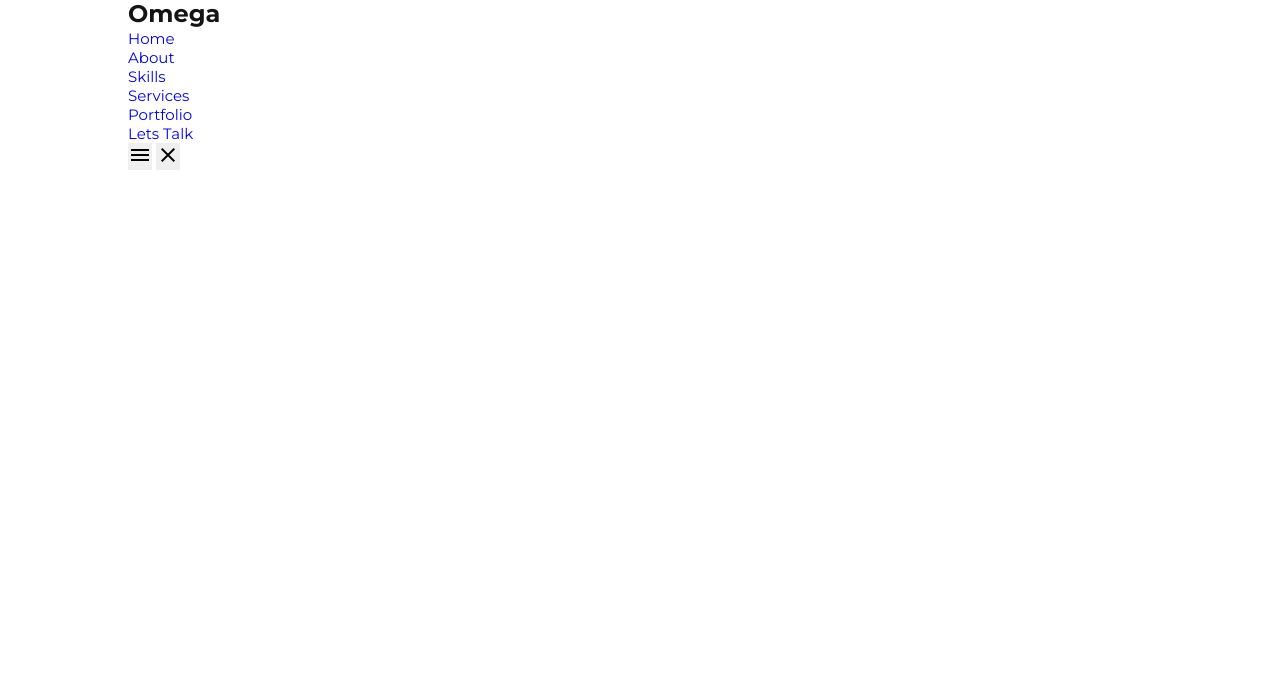
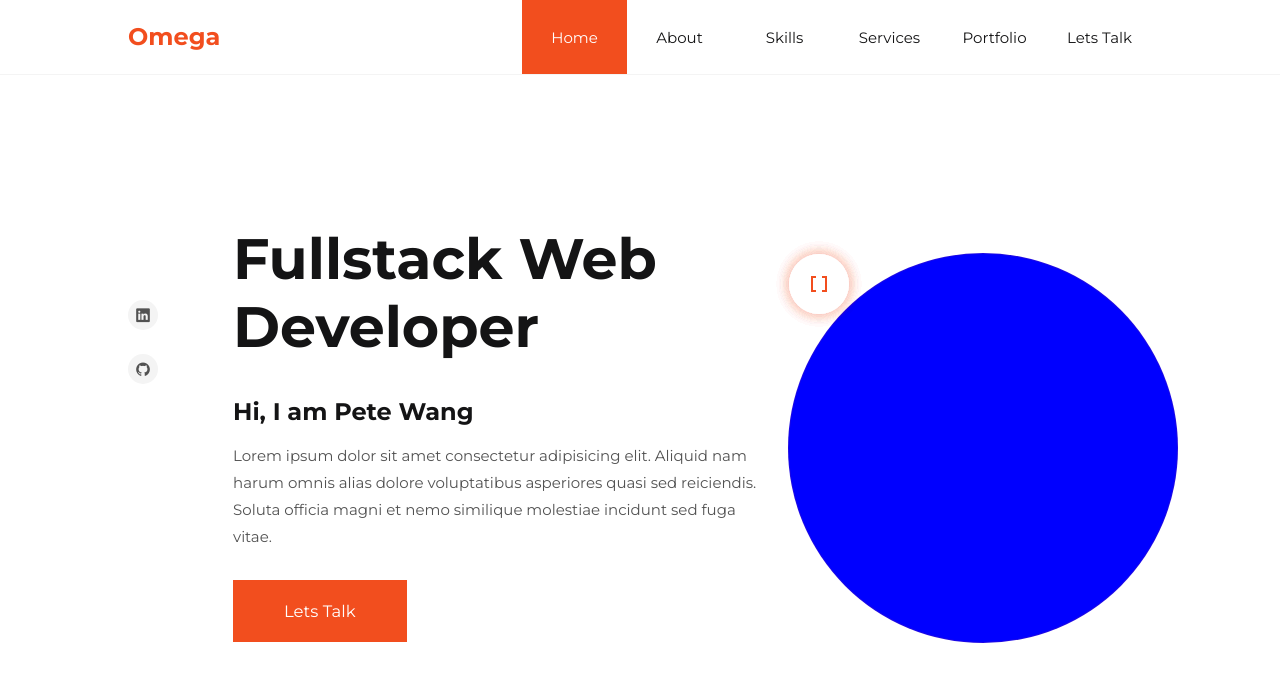
Before and after one commit to pbnj1/new-portfolio, a plain HTML site: page index.html in a window 1280 px wide. Drawn offline with nearby package versions, Linux system fonts and the light colour scheme.

Commit message:
updated css and landing page

```diff
--- a/css/style.css
+++ b/css/style.css
@@ -1,5 +1,5 @@
 /* ROOT VARIABLES */
-:root{
+:root {
   /* established color variables to be used throughout the portfolio */
   --color-white: #fff;
   --color-light: #f4f4f4;
@@ -10,11 +10,11 @@
   --color-success: #29f5a6;
   --color-warning: #ffce31;
 
-    --transition: all 300ms ease;
+  --transition: all 400ms ease;
 }
 /* set everything to a starting point of 0 */
-*{
-    margin:0;
+* {
+  margin: 0;
   padding: 0;
   outline: 0;
   border: 0;
@@ -23,50 +23,54 @@
   text-decoration: none;
 }
 /* established font size and smooth scrolling behavior */
-html{
+html {
   font-size: 15px;
   scroll-behavior: smooth;
 }
 
-body{
+body {
   background: var(--color-white);
-    font-family:  'Montserrat', sans-serif;
+  font-family: "Montserrat", sans-serif;
   color: var(--color-dark);
   max-width: 100vw;
 }
 
-h1,h2,h3,h4,h5{
+h1,
+h2,
+h3,
+h4,
+h5 {
   color: var(--color-black);
   line-height: 1.2;
 }
 
-h1{
+h1 {
   font-size: 3.8rem;
 }
-h2{
+h2 {
   font-size: 2.6rem;
 }
-h3{
+h3 {
   font-size: 1.6rem;
 }
-h4{
+h4 {
   font-size: 1.2rem;
 }
-h5{
+h5 {
   font-size: 0.86rem;
 }
-h1{
+h1 {
   font-size: 3.8rem;
 }
-p{
+p {
   line-height: 1.8;
 }
 /* this will center the container horizontally inside its parent */
-.container{
+.container {
   width: 80%;
   margin: 0 auto;
 }
-section{
+section {
   /* padding 10 for the top, 0 for the L/R, 7 for the bottom */
   padding: 10rem 0 7rem;
   /* gives max viewport width */
@@ -75,17 +79,17 @@ section{
   overflow-x: hidden;
 }
 
-section h1{
+section h1 {
   text-align: center;
   display: block;
   margin-bottom: 5rem;
 }
 /* every image will have the width set to 100% of its parent */
-img{
-    width:100%
+img {
+  width: 100%;
 }
 /* button padding at 1.4rem for top/bottom, 3.4 rem for L/R */
-.btn{
+.btn {
   padding: 1.4rem 3.4rem;
   font-size: 1.1rem;
   color: var(--color-black);
@@ -93,5 +97,156 @@ img{
   display: inline-block;
   margin: 2rem 0;
   transition: var(--transition);
+}
+
+.btn:hover {
+  box-shadow: 0 2rem 2rem var(--color-primary-light);
+}
+
+.btn-primary {
+  background: var(--color-primary);
+  color: var(--color-white);
+}
+
+/* navbar */
+nav {
+  width: 100%;
+  height: 5rem;
+  background: var(--color-white);
+  display: flex;
+  align-items: center;
+  justify-content: center;
+  position: fixed;
+  top: 0;
+  z-index: 2;
+  border-bottom: 1px solid var(--color-light);
+}
+
+nav .container {
+  display: flex;
+  justify-content: space-between;
+  align-items: center;
+  height: 100%;
+}
+
+nav button {
+  display: none;
+}
+
+nav h3 {
+    color: var(--color-primary);
+}
+
+nav .container ul {
+    display: flex;
+    height: 100%;
 
 }
+
+nav .container ul li a {
+    height: 100%;
+    width: 7rem;
+    display: flex;
+    justify-content: center;
+    align-items: center;
+    color: var(--color-black);
+    position: relative;
+    transition: var(--transition);
+}
+
+nav .container ul li a:hover {
+    color: var(--color-primary);
+}
+
+nav .container ul li a.active {
+    background: var(--color-primary);
+    color: var(--color-white);
+}
+/* ================== LANDING SECTION ================== */
+
+section.landing {
+    display: grid;
+    place-items: center;
+    position: relative;
+    top: 5rem;
+    padding-bottom: 14rem;
+}
+
+section.landing .container {
+    display: grid;
+    grid-template-columns: 5rem auto 26rem;
+    gap: 2rem;
+}
+
+section.landing .socials {
+    display: flex;
+    flex-direction: column;
+    gap: 1.6rem;
+    margin-top: 5rem;
+}
+
+section.landing .socials a{
+    font-size: 1.1rem;
+    background: var(--color-light);
+    color: var(--color-dark);
+    padding: 0.3rem;
+    border-radius: 50%;
+    height: 2rem;
+    width: 2rem;
+    display: flex;
+    justify-content: center;
+    align-items: center;
+    transition: var(--transition);
+}
+
+section.landing .socials a:hover {
+    background: var(--color-primary);
+    color: var(--color-white);
+}
+
+section.landing .info h1{
+    text-align: left;
+    margin: 0;
+}
+
+section.landing h3{
+    margin: 2.4rem 0 1rem
+}
+
+section.landing .info p{
+    width: 35rem;
+}
+
+section.landing .profile-area {
+    display:flex;
+    justify-content: center;
+    align-items: center;
+}
+
+section.landing .profile-area .outer-circle {
+    width:26rem;
+    height:26rem;
+    border: 1px solid var(--color-primary-light);
+    border-radius: 50%;
+    background: blue;
+}
+
+section.landing .profile-area .outer-circle span{
+    display: block;
+    width: 4rem;
+    height: 4rem;
+    border-radius: 50%;
+    position: absolute;
+    background: var(--color-white);
+    color: var(--color-primary);
+    display: flex;
+    justify-content: center;
+    align-items: center;
+    box-shadow: 0 0 1rem var(--color-primary-light);
+}
+
+
+section.landing .profile-area .inner-circle {
+    display: none;
+
+}
--- a/index.html
+++ b/index.html
@@ -18,6 +18,9 @@
 <link rel="preconnect" href="https://fonts.gstatic.com" crossorigin>
 <link href="https://fonts.googleapis.com/css2?family=Montserrat:wght@300;400;500;600;700;800&display=swap" rel="stylesheet">
 
+<!-- ICONSCOUT CDN -->
+<link rel="stylesheet" href="https://unicons.iconscout.com/release/v4.0.0/css/line.css">
+
     <!-- STYLESHEET -->
     <link rel="stylesheet" href="./css/style.css" />
   </head>
@@ -26,7 +29,7 @@
       <div class="container">
         <a href="#"><h3>Omega</h3></a>
         <ul>
-          <li><a href="#">Home</a></li>
+          <li><a href="#" class="active">Home</a></li>
           <li><a href="#about">About</a></li>
           <li><a href="#skills">Skills</a></li>
           <li><a href="#services">Services</a></li>
@@ -38,5 +41,39 @@
 
       </div>
     </nav>
+<!-- ============================= END OF NAVBAR================================= -->
+
+    <section class="landing">
+      <div class="container">
+
+        <div class="socials">
+          <a href="http://www.linkedin.com/in/pete-wang-swe" target="_blank"><i class="uil uil-linkedin"></i></a>
+          <a href="https://github.com/pbnj1" target="_blank"><i class="uil uil-github"></i></a>
+        </div>
+
+
+        <div class="info">
+          <h1> Fullstack Web Developer</h1>
+          <h3> Hi, I am Pete Wang</h3>
+          <p>Lorem ipsum dolor sit amet consectetur adipisicing elit. Aliquid nam harum omnis alias dolore voluptatibus asperiores quasi sed reiciendis. Soluta officia magni et nemo similique molestiae incidunt sed fuga vitae.</p>
+          <a href="#contact" class="btn btn-primary">Lets Talk</a>
+        </div>
+        <div class="profile-area">
+          <div class="outer-circle">
+            <!-- ============== FLOATING ICONS TO BE CHANGED LATER ======= -->
+            <span class="material-symbols-sharp">terminal</span>
+            <span class="material-symbols-sharp">dns</span>
+            <span class="material-symbols-sharp">code</span>
+            <span class="material-symbols-sharp">javascript</span>
+            <span class="material-symbols-sharp">data_array</span>
+          </div>
+        <div class="inner-circle">
+          <!-- ============== PROFILE PIC TO BE CHANGED LATER  ============= -->
+          <img src="./images/profile-9.jpg" alt="">
+        </div>
+        </div>
+      </div>
+    </section>
+    <!-- ================ END OF LANDING ============================ -->
   </body>
 </html>
```
Also changed, not shown: 1 other file. Lines whose indentation alone changed are shown as unchanged.
